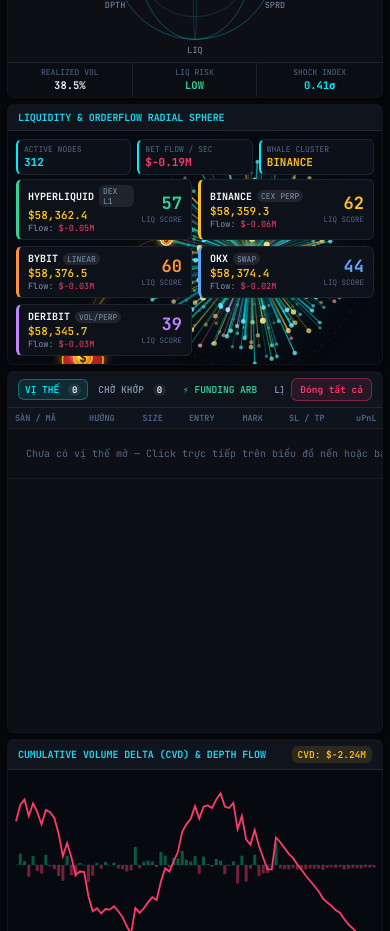
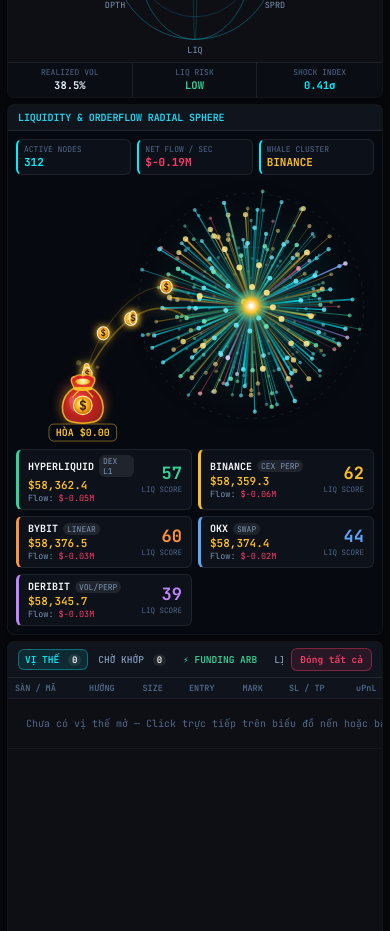
Before and after one commit to traicaysaigonhanoi123-sudo/quantum-core, a website with bundled scripts: page index.html in a window 390 px wide. Shown: the part 980-1911 px from the top of the page. Built offline with nearby package versions, Linux system fonts and the light colour scheme; no server answers; animation ran at ten frames a second.

Commit message:
fix: set relative positioning on mobile sphereCanvas so venue cards never cover 3D sphere and Fortune Bag

```diff
--- a/src/styles/terminal.css
+++ b/src/styles/terminal.css
@@ -2215,12 +2215,17 @@ html.desktop-viewport-mode .modal-card {
     padding: 4px 6px;
   }
   html:not(.desktop-viewport-mode) .sphere-stage canvas {
+    position: relative;
+    inset: auto;
+    display: block;
+    order: 0;
     width: 100%;
     height: 270px;
     flex: none;
   }
   html:not(.desktop-viewport-mode) .venue-cards-stack {
     position: static;
+    order: 1;
     width: 100%;
     display: grid;
     grid-template-columns: repeat(2, minmax(0, 1fr));
```
